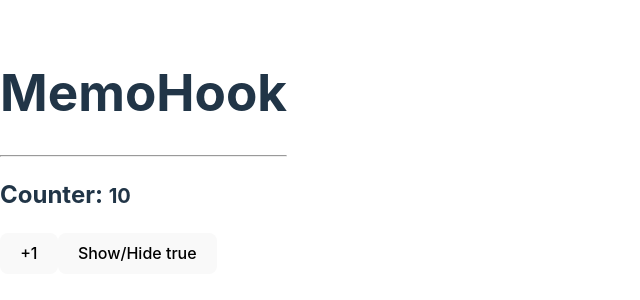
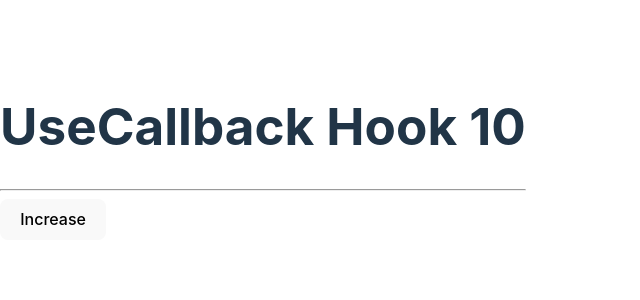
Before and after one commit to Doctoralpaca21/React-Hooks, a React (Vite) app: page / in a window 1280 px wide. Shown: the part 248-548 px from the top of the page, without its empty margins (0-640 px from the left). Built offline with nearby package versions, Linux system fonts and the light colour scheme.

Commit message:
CallbackHook

```diff
--- /dev/null
+++ b/src/components/06-useMemo/CallbackHook.jsx
@@ -0,0 +1,28 @@
+import { useCallback, useEffect, useState } from "react"
+import { ShowIncrement } from "./ShowIncrement";
+
+export const CallbackHook = () => {
+
+    const [counter, setCounter] = useState(10);
+
+    // const increment  = () => {
+    //     setCounter( counter + 1)
+    // }
+
+    const increment = useCallback((jump) => {
+        setCounter( c => c + jump )
+    },[setCounter]);
+
+    useEffect(()=>{
+
+    },[setCounter])
+
+    return (
+        <div>
+            <h1>UseCallback Hook {counter} </h1>
+            <hr />
+
+            <ShowIncrement increment={increment} />
+        </div>
+    )
+}
--- /dev/null
+++ b/src/components/06-useMemo/ShowIncrement.jsx
@@ -0,0 +1,11 @@
+import React from 'react'
+
+export const ShowIncrement = ({ increment }) => {
+    return (
+        <button onClick={() => {
+            increment(5);
+        }}>
+            Increase
+        </button>
+    )
+}
--- a/src/main.jsx
+++ b/src/main.jsx
@@ -1,6 +1,7 @@
 import ReactDOM from 'react-dom/client'
 import './index.css'
-import { MemoHook } from './components/06-useMemo/MemoHook'
+// import { MemoHook } from './components/06-useMemo/MemoHook'
+import { CallbackHook } from './components/06-useMemo/CallbackHook'
 // import { CounterWithHook } from './components/CounterWithHook.jsx'
 // import { SimpleForm } from './components/02-UseEffect/simpleForm.jsx'
 // import { FormWithCustomHooks } from './components/02-UseEffect/FormwithHook.jsx'
@@ -23,5 +24,6 @@
     // <ExampleRef/>
     // <LayoutEffect/>
     // <Memorize/>
-    <MemoHook/>
+    // <MemoHook/>
+    <CallbackHook/>
 )
```
